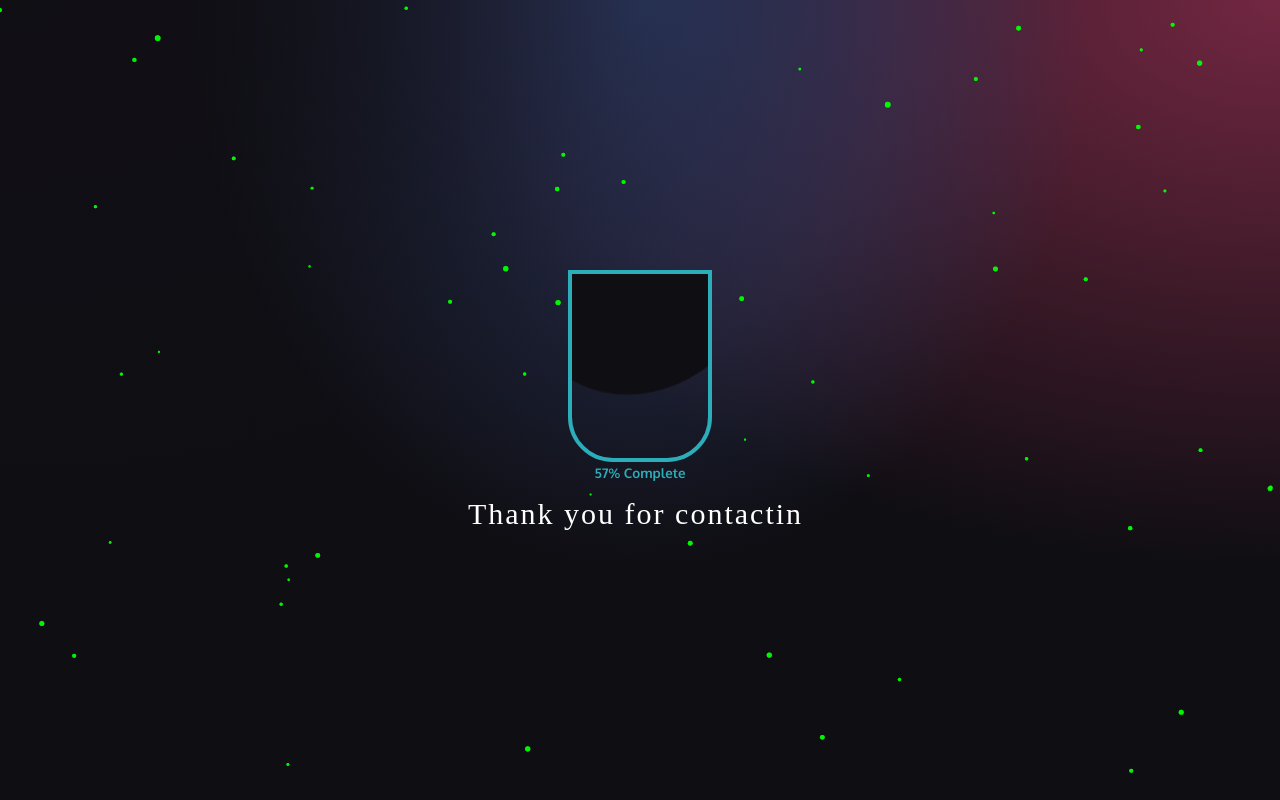
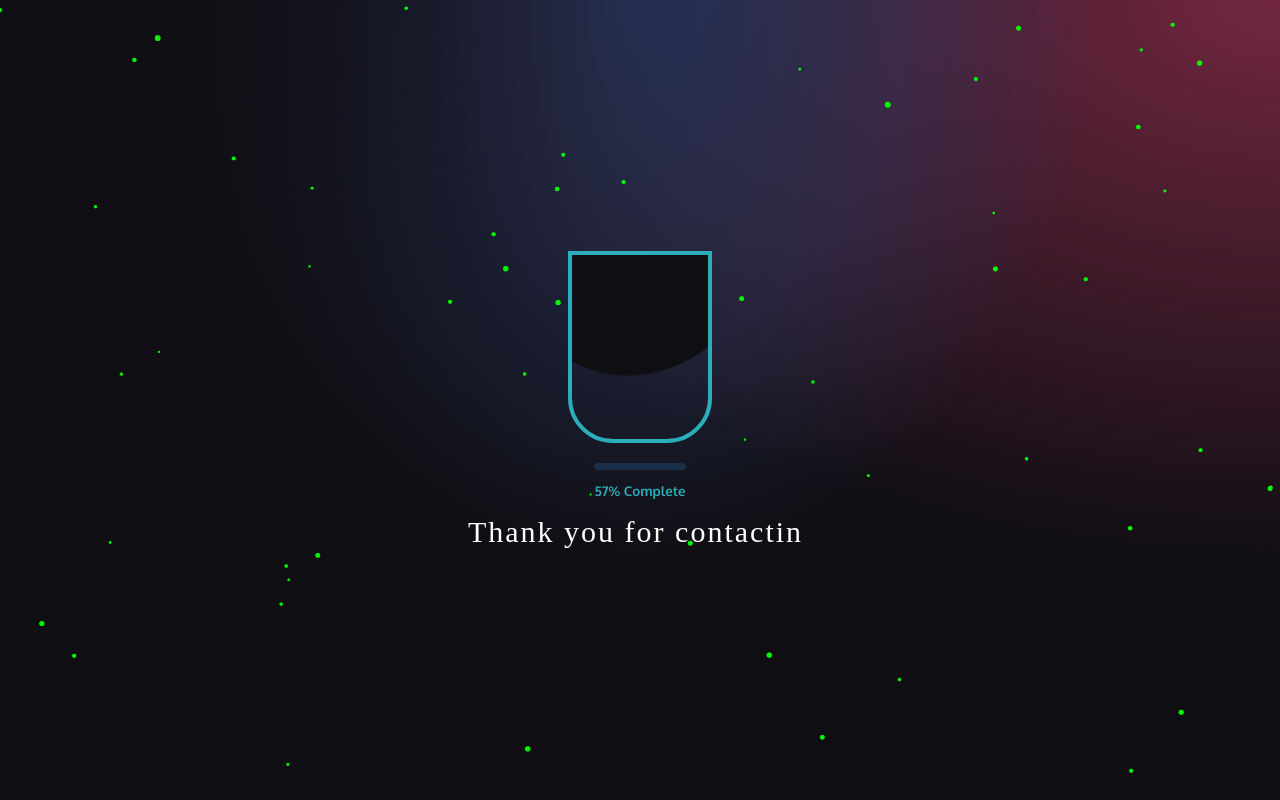
Before and after one commit to Ayodejioladimeji/My-Portfolio-version-2.0, a React (Create React App) app: page / in a window 1280 px wide. Built offline with nearby package versions, Linux system fonts and the light colour scheme; a web font is replaced by a local one.

Commit message:
remove onboarding slider

```diff
--- a/src/App.js
+++ b/src/App.js
@@ -26,7 +26,7 @@ function App() {
   useEffect(() => {
     setTimeout(() => {
       setLoading(false);
-    }, 24000);
+    }, 20000);
   }, []);
 
   if (loading) {
--- a/src/components/onboarding/Onboarding.jsx
+++ b/src/components/onboarding/Onboarding.jsx
@@ -42,7 +42,7 @@ const Onboarding = () => {
           className={styles.box}
         ></div>
         <div className={styles.progress_strength}>
-          {/* <progress max="100" value={progress} className="strength" /> */}
+          <progress max="100" value={progress} className="strength" />
           <small data-aos="fade-in" data-aos-once="true">
             {progress}% Complete
           </small>
@@ -61,11 +61,11 @@ const Onboarding = () => {
         </div>
       </div>
 
-      <div className={slide ? styles.onboard_slide : styles.onboard_slid}>
+      {/* <div className={slide ? styles.onboard_slide : styles.onboard_slid}>
         <div className={styles.slide_img}>
           <img src={image3} alt="" />
         </div>
-      </div>
+      </div> */}
     </div>
   );
 };
```
